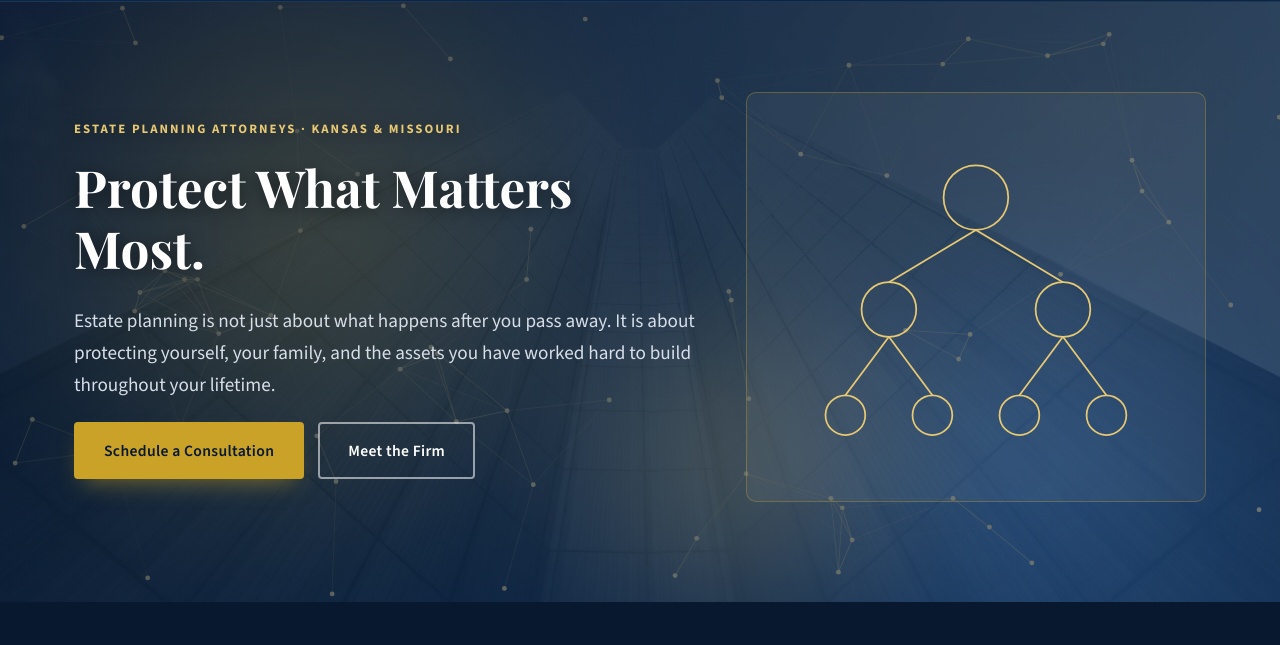
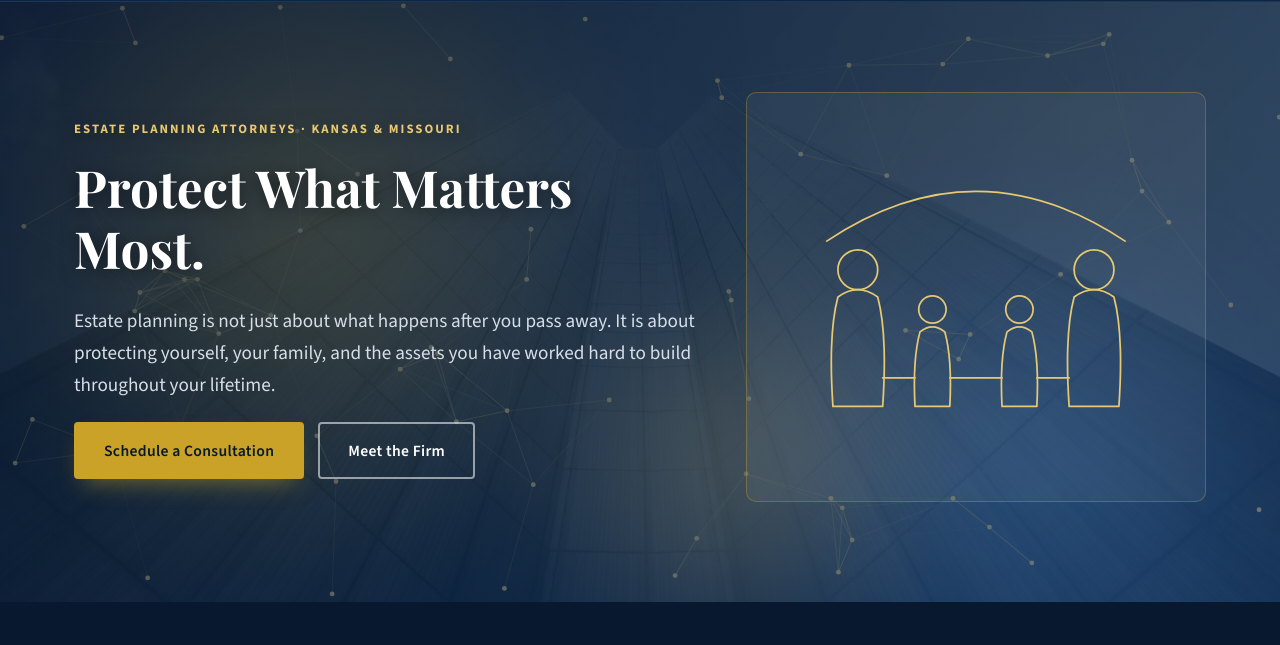
Before and after one commit to wgodderz/Law_website, a plain HTML site: page index.html in a window 1280 px wide. Shown: the part 80-725 px from the top of the page. Drawn offline with nearby package versions, Linux system fonts and the light colour scheme.

Commit message:
Replace homepage hero icon with a family line-art illustration
The previous graphic (circles connected by lines) read as a corporate
org chart rather than a family. Replaced with two parents and two
children holding hands under a protective arch, in the same gold
line-art style as the rest of the site.

```diff
--- a/index.html
+++ b/index.html
@@ -49,16 +49,18 @@
       </div>
     </div>
     <div class="art-panel line-draw" aria-hidden="true">
-      <!-- Decorative animated line-art graphic representing family / generations. Swap for a real family photo by replacing this art-panel block with an <img>. -->
-      <svg viewBox="0 0 320 280" xmlns="http://www.w3.org/2000/svg" fill="none" stroke="#e7c873" stroke-width="1.4">
-        <circle cx="160" cy="60" r="26" />
-        <circle cx="90" cy="150" r="22" />
-        <circle cx="230" cy="150" r="22" />
-        <circle cx="55" cy="235" r="16" />
-        <circle cx="125" cy="235" r="16" />
-        <circle cx="195" cy="235" r="16" />
-        <circle cx="265" cy="235" r="16" />
-        <path d="M160 86 L90 128 M160 86 L230 128 M90 172 L55 219 M90 172 L125 219 M230 172 L195 219 M230 172 L265 219" />
+      <!-- Decorative animated line-art graphic of a family holding hands under a protective arch. Swap for a real family photo by replacing this art-panel block with an <img>. -->
+      <svg viewBox="0 0 320 280" xmlns="http://www.w3.org/2000/svg" fill="none" stroke="#e7c873" stroke-width="1.4" stroke-linecap="round" stroke-linejoin="round">
+        <path d="M40,95 Q160,15 280,95" />
+        <circle cx="65" cy="118" r="16" />
+        <path d="M45,228 Q41,170 49,140 Q65,128 81,140 Q89,170 85,228 Z" />
+        <circle cx="125" cy="150" r="11" />
+        <path d="M111,228 Q109,190 115,168 Q125,160 135,168 Q141,190 139,228 Z" />
+        <circle cx="195" cy="150" r="11" />
+        <path d="M181,228 Q179,190 185,168 Q195,160 205,168 Q211,190 209,228 Z" />
+        <circle cx="255" cy="118" r="16" />
+        <path d="M235,228 Q231,170 239,140 Q255,128 271,140 Q279,170 275,228 Z" />
+        <path d="M85,205 L111,205 M139,205 L181,205 M209,205 L235,205" />
       </svg>
     </div>
   </div>
```
